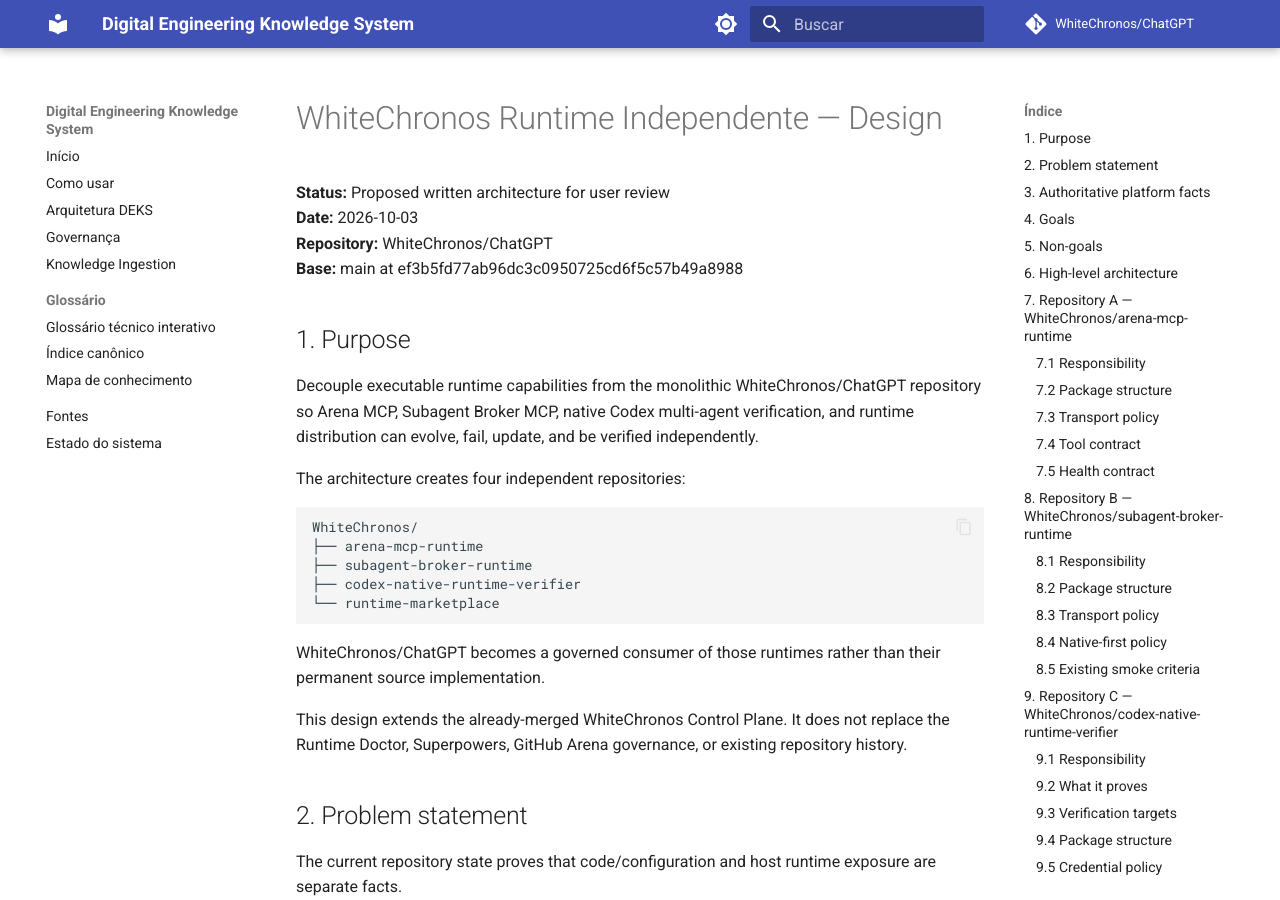
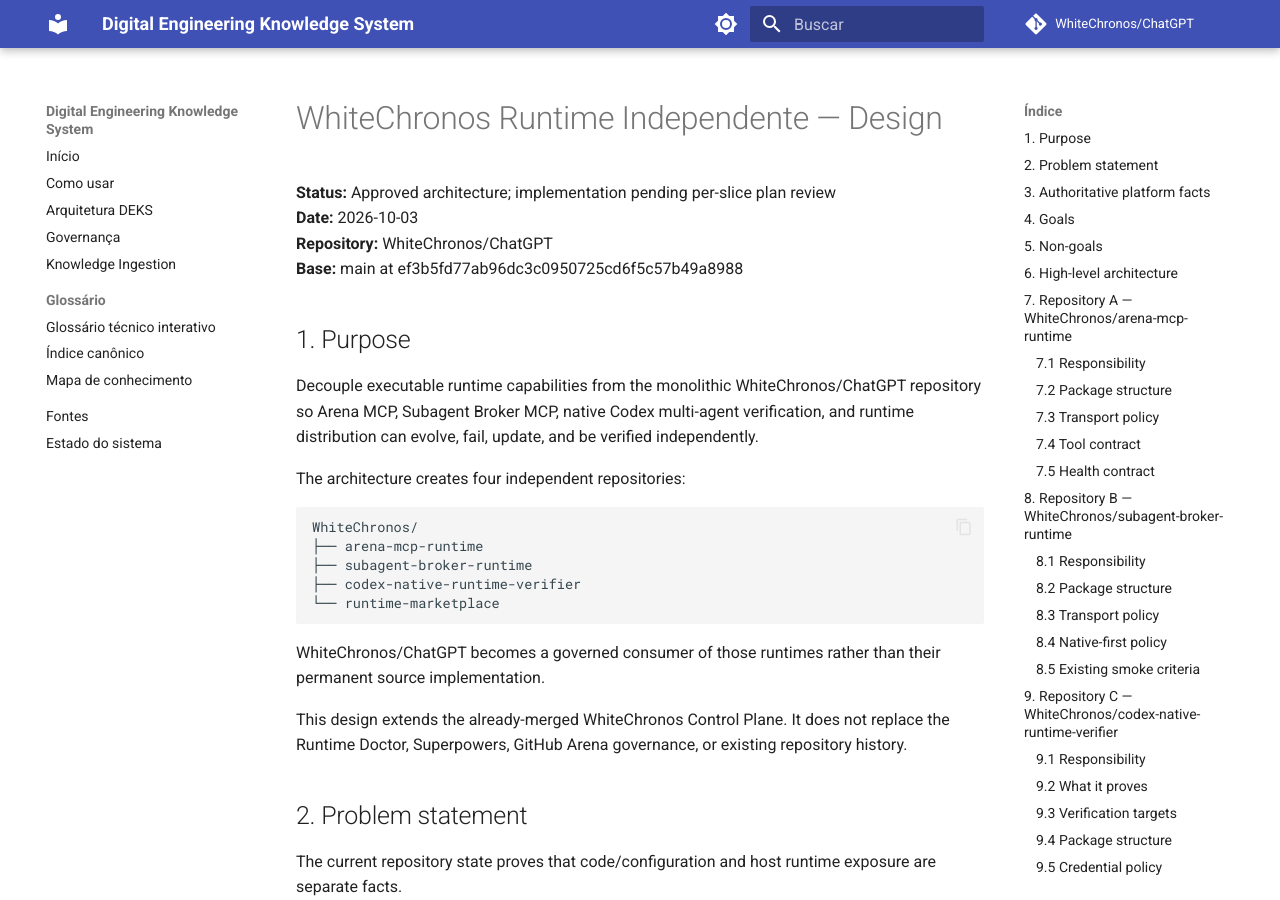
Before and after one commit to WhiteChronos/ChatGPT, an MkDocs documentation site: the page built from docs/superpowers/specs/2026-10-03-runtime-independent-architecture-design.md, in a window 1280 px wide and 900 px high. Built offline with MkDocs 1.6.1 and Material for MkDocs 9.7.7, drawn with Linux system fonts in a browser that asks for light colours; comment, search, counter and statistics services are not loaded.

Commit message:
docs: mark independent runtime architecture approved

```diff
--- a/docs/superpowers/specs/2026-10-03-runtime-independent-architecture-design.md
+++ b/docs/superpowers/specs/2026-10-03-runtime-independent-architecture-design.md
@@ -1,6 +1,6 @@
 # WhiteChronos Runtime Independente — Design
 
-**Status:** Proposed written architecture for user review
+**Status:** Approved architecture; implementation pending per-slice plan review
 **Date:** 2026-10-03
 **Repository:** WhiteChronos/ChatGPT
 **Base:** main at ef3b5fd77ab96dc3c0950725cd6f5c57b49a8988
```
